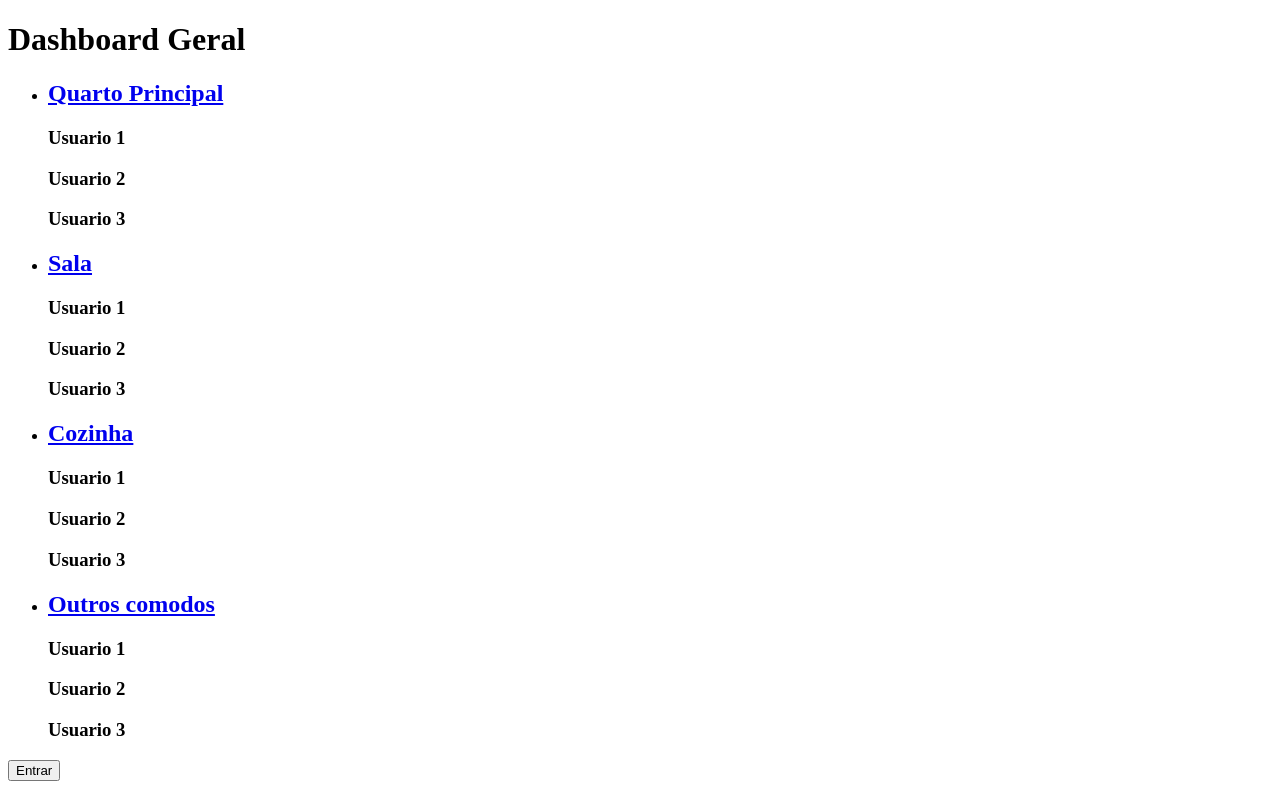
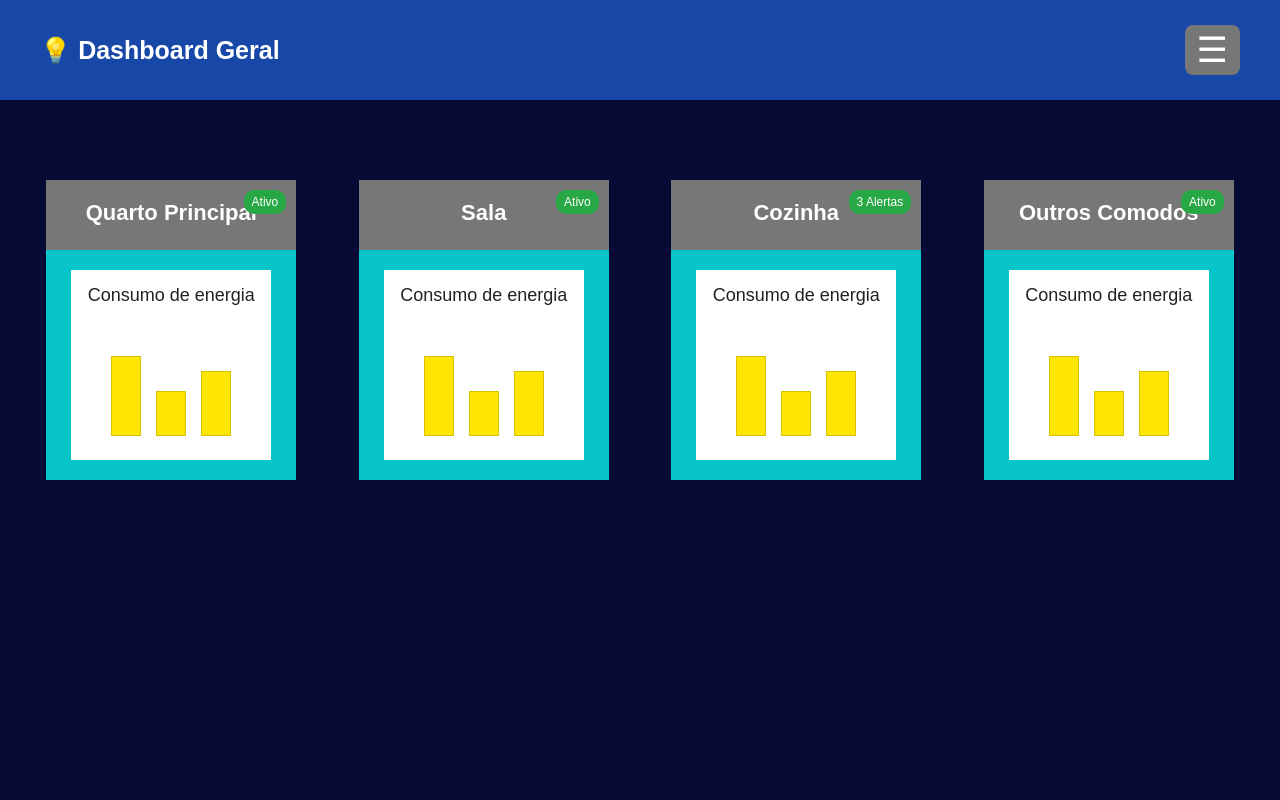
Before and after one commit to laissilvz/smartcontrol, a plain HTML site: page dashboard.html in a window 1280 px wide. Drawn offline with Linux system fonts and the light colour scheme.

Commit message:
Aplicando posicionamento e badges no Dashboard

```diff
--- a/dashboard.html
+++ b/dashboard.html
@@ -3,56 +3,65 @@
 <head>
     <meta charset="UTF-8">
     <meta name="viewport" content="width=device-width, initial-scale=1.0">
-    <title>HTML5 - Parte 1 - Login</title>
+    <link rel="stylesheet" href="styledash.css">
+    <title>Dashboard Geral</title>
 </head>
-
 <body>
-
-    <h1>Dashboard Geral</h1>
-
+    <header>
+        <h1>💡 Dashboard Geral</h1>
+        <button>☰</button>
+    </header>
+    <main>
         <ul>
-
-        <form method="get" action="cadastro.html">
-
             <li>
-            <a href="Quarto principal">
                 <h2>Quarto Principal</h2>
-            </a>
-            <h3>Usuario 1</h3>
-            <h3>Usuario 2</h3>
-            <h3>Usuario 3</h3>
+                <div class="conteudo">
+                    <h3>Consumo de energia</h3>
+                    <div class="grafico">
+                        <div class="barra barra1"></div>
+                        <div class="barra barra2"></div>
+                        <div class="barra barra3"></div>
+                    </div>
+                </div>
+                <span class="badge">Ativo</span>
             </li>
-
             <li>
-            <a href="Sala">
                 <h2>Sala</h2>
-            </a>
-            <h3>Usuario 1</h3>
-            <h3>Usuario 2</h3>
-            <h3>Usuario 3</h3>
+                <div class="conteudo">
+                    <h3>Consumo de energia</h3>
+                    <div class="grafico">
+                        <div class="barra barra1"></div>
+                        <div class="barra barra2"></div>
+                        <div class="barra barra3"></div>
+                    </div>
+                </div>
+                <span class="badge">Ativo</span>
             </li>
-
             <li>
-            <a href="Cozinha">
                 <h2>Cozinha</h2>
-            </a>
-            <h3>Usuario 1</h3>
-            <h3>Usuario 2</h3>
-            <h3>Usuario 3</h3>
+                <div class="conteudo">
+                    <h3>Consumo de energia</h3>
+                    <div class="grafico">
+                        <div class="barra barra1"></div>
+                        <div class="barra barra2"></div>
+                        <div class="barra barra3"></div>
+                    </div>
+                </div>
+                <span class="badge">3 Alertas</span>
             </li>
-
             <li>
-            <a href="Outros comodos">
-                <h2>Outros comodos</h2>
-            </a>
-            <h3>Usuario 1</h3>
-            <h3>Usuario 2</h3>
-            <h3>Usuario 3</h3>
+                <h2>Outros Comodos</h2>
+                <div class="conteudo">
+                    <h3>Consumo de energia</h3>
+                    <div class="grafico">
+                        <div class="barra barra1"></div>
+                        <div class="barra barra2"></div>
+                        <div class="barra barra3"></div>
+                    </div>
+                </div>
+                <span class="badge">Ativo</span>
             </li>
-
         </ul>
-
-    <button type="submit">Entrar</button>
-
+    </main>
 </body>
 </html>
--- /dev/null
+++ b/styledash.css
@@ -0,0 +1,133 @@
+/* Reset Global */
+* {
+    margin: 0;
+    padding: 0;
+    box-sizing: border-box;
+}
+
+/* Corpo da página */
+body {
+    background-color: #050b35;
+    font-family: Arial, sans-serif;
+    color: white;
+}
+
+/* Cabeçalho */
+header {
+    position: fixed;
+    top: 0;
+    width: 100%;
+    height: 100px;
+    background-color: #1748a8;
+    display: flex;
+    align-items: center;
+    justify-content: space-between;
+    padding: 0 40px;
+    z-index: 1000;
+}
+
+/* Título */
+header h1 {
+    font-size: 25px;
+}
+
+/* Botão do menu */
+header button {
+    font-size: 35px;
+    background-color: #777;
+    color: white;
+    border: none;
+    border-radius: 8px;
+    padding: 5px 12px;
+}
+
+/* Conteúdo principal */
+main {
+    padding-top: 180px;
+    padding-bottom: 80px;
+}
+
+/* Lista dos cartões */
+ul {
+    display: flex;
+    justify-content: space-around;
+    align-items: flex-start;
+    gap: 50px;
+    list-style: none;
+    padding: 0 40px;
+}
+
+/* Cartões */
+li {
+    position: relative;
+    width: 250px;
+    min-height: 300px;
+    background-color: #08c5c9;
+    text-align: center;
+}
+
+/* Título dos cartões */
+li h2 {
+    background-color: #777;
+    padding: 20px 10px;
+    font-size: 22px;
+    min-height: 70px;
+}
+
+/* Área branca do gráfico */
+.conteudo {
+    background-color: white;
+    color: #222;
+    width: 80%;
+    height: 190px;
+    margin: 20px auto;
+    padding: 15px;
+}
+
+/* Texto "Consumo de energia" */
+.conteudo h3 {
+    font-size: 18px;
+    font-weight: normal;
+}
+
+/* Gráfico */
+.grafico {
+    height: 120px;
+    display: flex;
+    align-items: flex-end;
+    justify-content: center;
+    gap: 15px;
+    margin-top: 10px;
+}
+
+/* Barras */
+.barra {
+    width: 30px;
+    background-color: #ffe600;
+    border: 1px solid #d6c300;
+}
+
+/* Tamanhos diferentes das barras */
+.barra1 {
+    height: 80px;
+}
+
+.barra2 {
+    height: 45px;
+}
+
+.barra3 {
+    height: 65px;
+}
+
+/* Badge */
+.badge {
+    position: absolute;
+    top: 10px;
+    right: 10px;
+    background-color: #28a745;
+    color: white;
+    padding: 5px 8px;
+    border-radius: 10px;
+    font-size: 12px;
+}
```
Also changed, not shown: 1 other file. Lines whose indentation alone changed are shown as unchanged.
